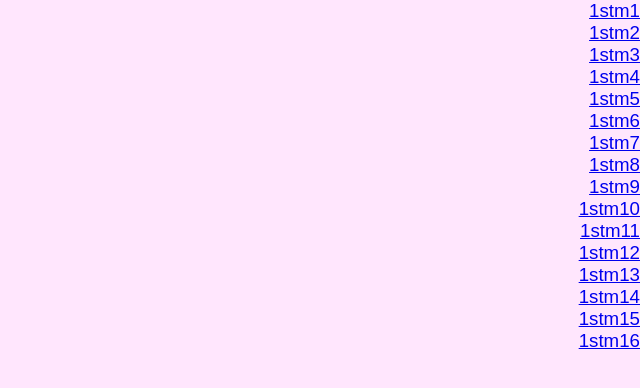
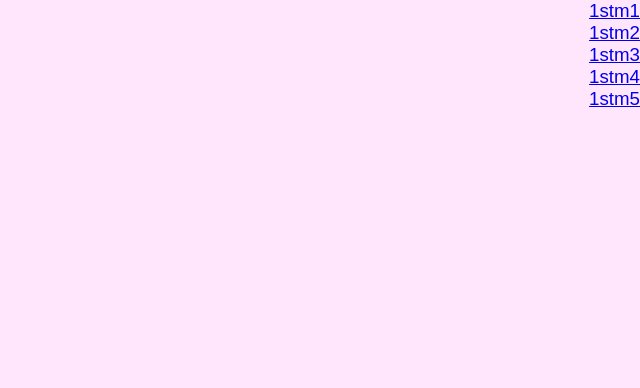
Before and after one commit to edigitalegy/pushLessons94, a plain HTML site: page index.html in a window 1280 px wide. Shown: the whole page, without its empty margins (640-1280 px from the left). Drawn offline with Linux system fonts and the light colour scheme; files that its build step writes are made by us from their sources.

Commit message:
Update index.html

```diff
--- a/index.html
+++ b/index.html
@@ -19,18 +19,6 @@
                 <li><a href="lesson3/index.html" target="_blank"><h3>1stm3</h3></a></</li>
                 <li><a href="lesson4/index.html" target="_blank"><h3> 1stm4 </h3></a> </li>
                 <li><a href="lesson5/index.html" target="_blank"><h3>1stm5</h3></a></</li>
-                <li><a href="lesson6/index.html" target="_blank"><h3>1stm6</h3></a></</li>
-                <li><a href="lesson7/index.html" target="_blank"><h3>1stm7</h3></a></</li>
-                <li><a href="lesson8/index.html" target="_blank"><h3> 1stm8 </h3></a> </li>
-                <li><a href="lesson9/index.html" target="_blank"><h3>1stm9</h3></a></</li>
-                <li><a href="lesson10/index.html" target="_blank"><h3> 1stm10 </h3></a> </li>
-                <li><a href="lesson11/index.html" target="_blank"><h3>1stm11</h3></a></</li>
-                <li><a href="lesson12/index.html" target="_blank"><h3>1stm12</h3></a></</li>
-                <li><a href="lesson13/index.html" target="_blank"><h3>1stm13</h3></a></</li>
-                <li><a href="lesson14/index.html" target="_blank"><h3> 1stm14 </h3></a> </li>
-                <li><a href="lesson15/index.html" target="_blank"><h3>1stm15</h3></a></</li>
-                <li><a href="lesson16/index.html" target="_blank"><h3> 1stm16 </h3></a> </li>
-
             </ul>
         </nav>
 
```
